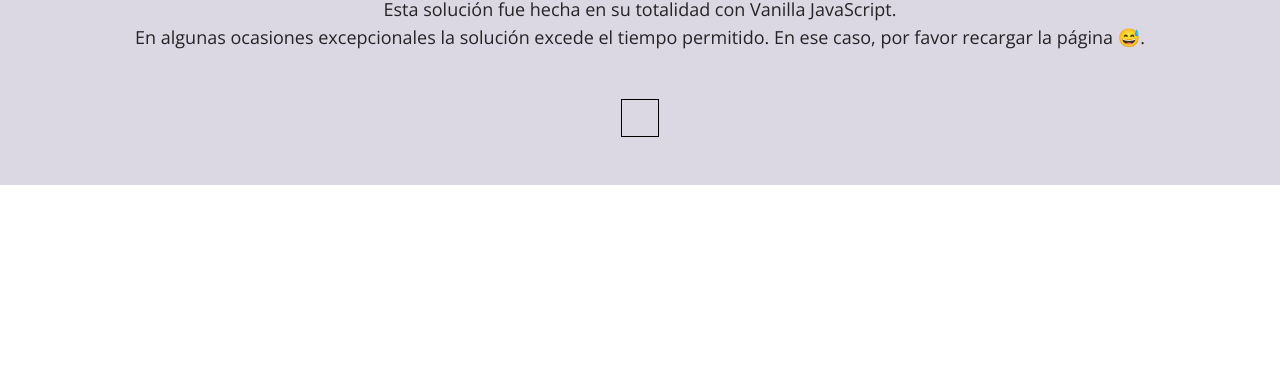
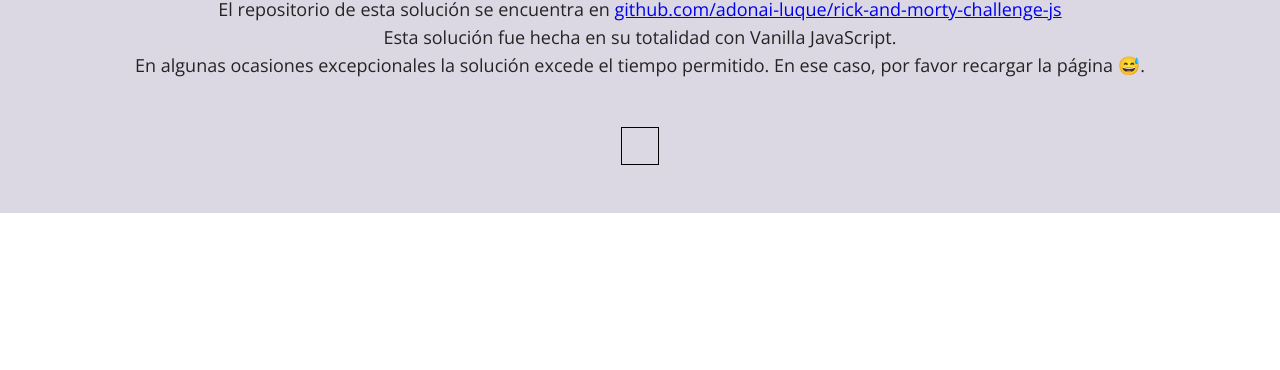
Before and after one commit to adonai-luque/rick-and-morty-challenge, a website: page index.html in a window 1280 px wide. Shown: the part 430-800 px from the top of the page. Drawn offline with nearby package versions, Linux system fonts and the light colour scheme; no server answers.

Commit message:
Added repository link in page

```diff
--- a/index.html
+++ b/index.html
@@ -20,6 +20,7 @@
   <div class="content">
     <h1>Rick and Morty Challenge</h1>
     <p>Mi nombre es <a href="https://adonai-luque.github.io/">Adonai Luque</a> y esta es mi solución para el <a href="https://wikichipax.notion.site/Rick-and-Morty-Challenge-84a1b794dc09429fb3178c2a24e7c217">Rick and Morty Challenge</a></p>
+    <p>El repositorio de esta solución se encuentra en <a href="https://github.com/adonai-luque/rick-and-morty-challenge-js">github.com/adonai-luque/rick-and-morty-challenge-js</a></p>
     <p>Esta solución fue hecha en su totalidad con Vanilla JavaScript.</p>
     <p>En algunas ocasiones excepcionales la solución excede el tiempo permitido. En ese caso, por favor recargar la página 😅.</p>
     <pre id="answer"></pre>
```
